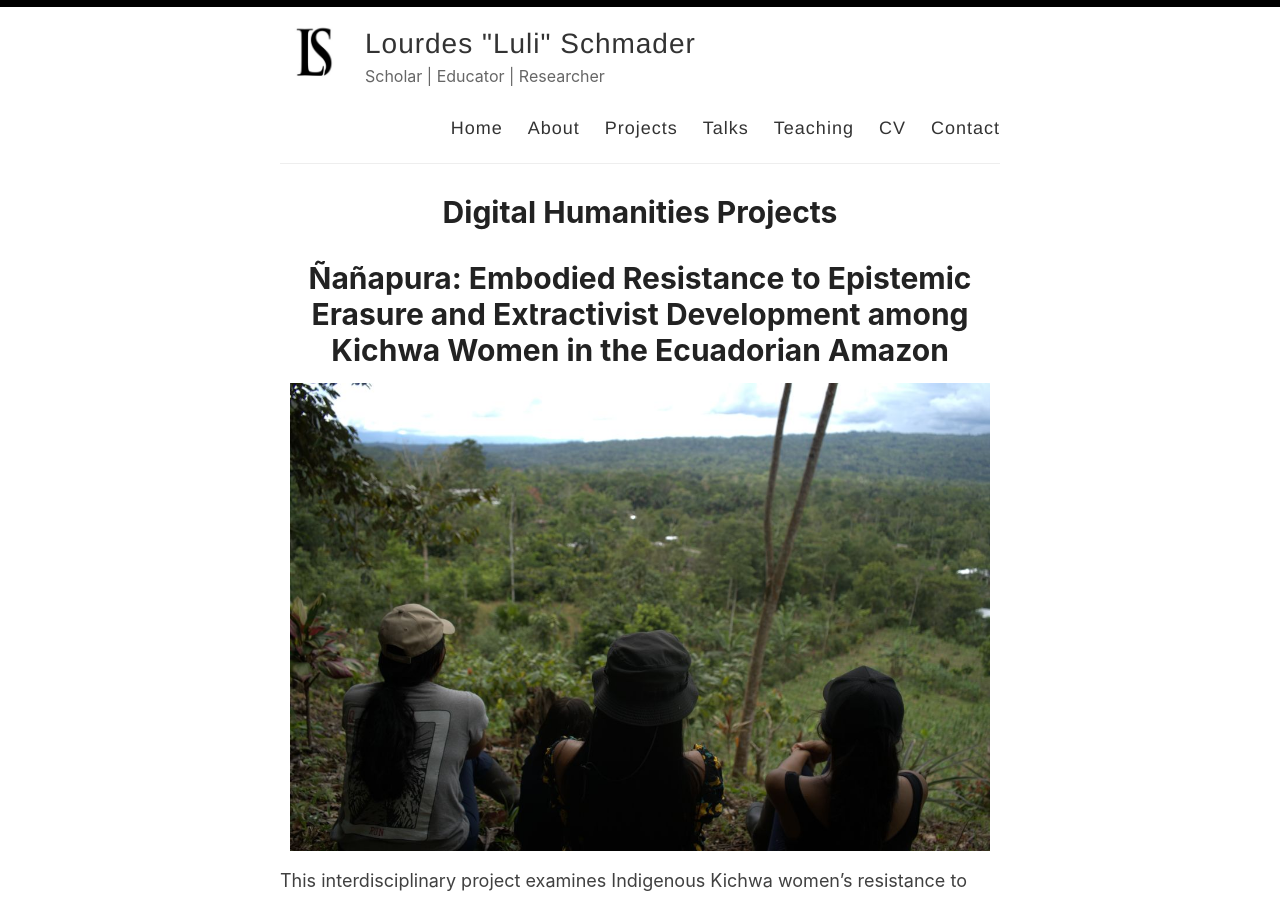
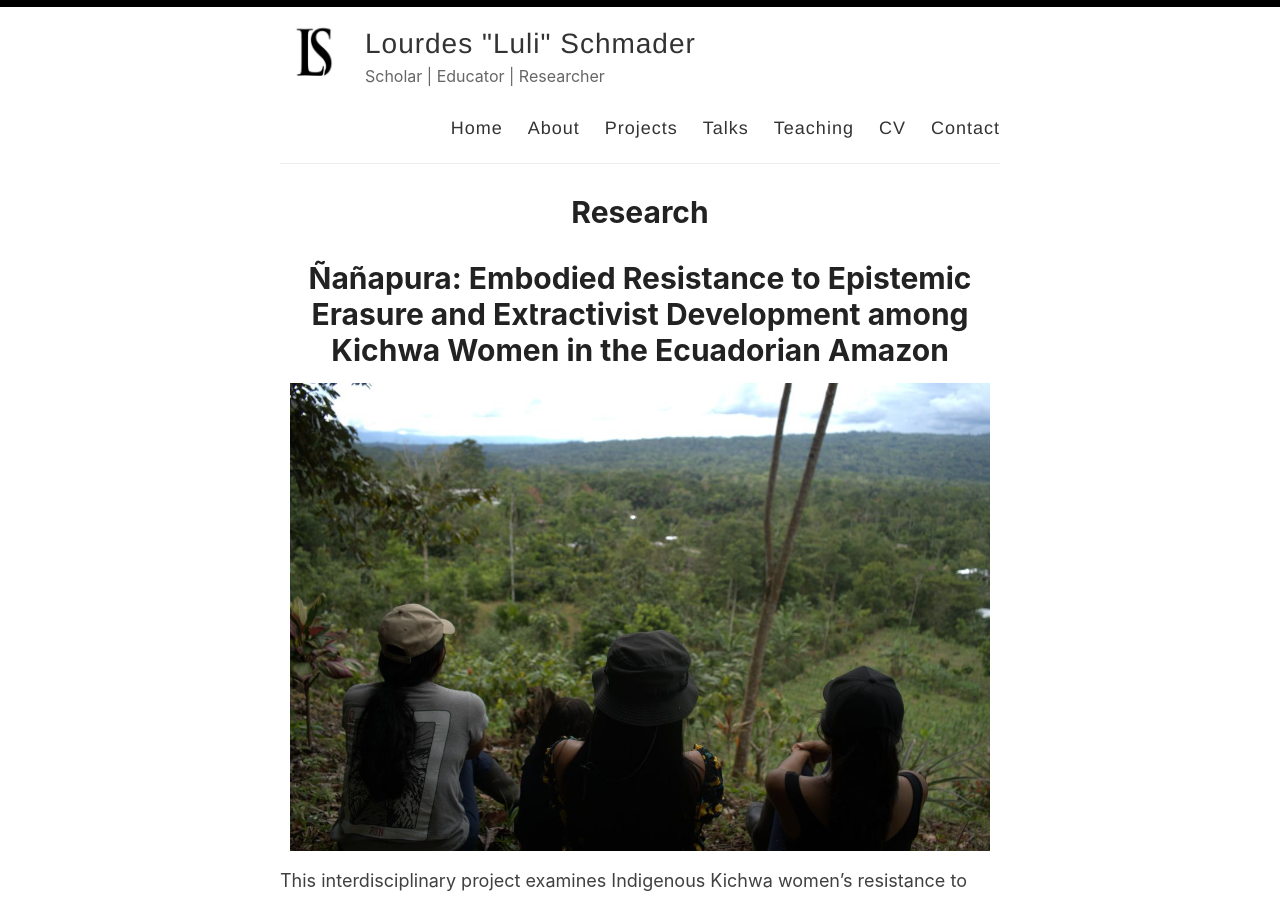
Before and after one commit to lulischmader/lulischmader.github.io, a Jekyll site: the page built from _pages/research.md, in a window 1280 px wide and 900 px high. Built offline with Jekyll 4.4.1, drawn with Linux system fonts in a browser that asks for light colours.

Commit message:
Update and rename projects.md to research.md

```diff
--- a/_pages/projects.md
+++ b/_pages/research.md
@@ -1,7 +1,7 @@
 ---
 layout: page
-title: Digital Humanities Projects
-permalink: /projects/
+title: Research
+permalink: /research/
 ---
 
 # Ñañapura: Embodied Resistance to Epistemic Erasure and Extractivist Development among Kichwa Women in the Ecuadorian Amazon
```
